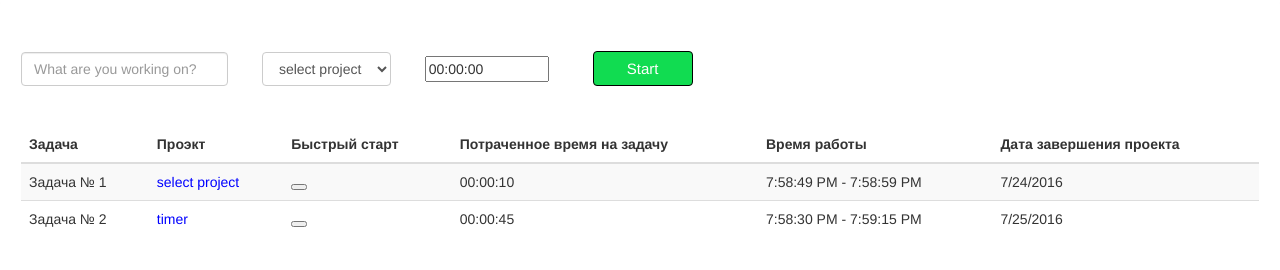
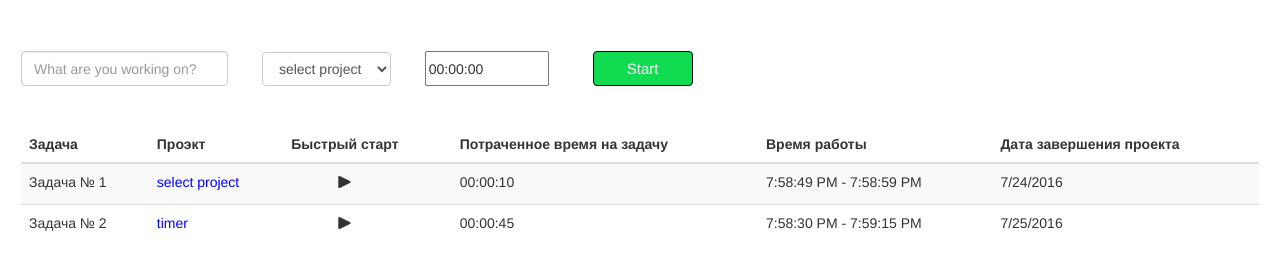
Before and after one commit to DimaPolishuk1995/TimerAppAngular, a website: page index.html in a window 1280 px wide. Drawn offline with nearby package versions, Linux system fonts and the light colour scheme.

Commit message:
button "play"

```diff
--- a/styles/style.css
+++ b/styles/style.css
@@ -27,3 +27,16 @@
 
 
 tr > td:nth-child(2) {color:blue;}
+
+.form-group input{height:35px;}
+
+.btn-quickStart{margin-left: 30%; /* Отступ слева */
+    margin-right: 30%; /* Отступ справа */
+    width:15px;
+    height:20px;
+    background: url(../images/play.png) center/cover ;
+    border:none;
+
+
+
+}
```
